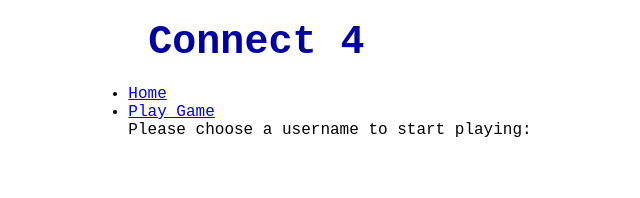
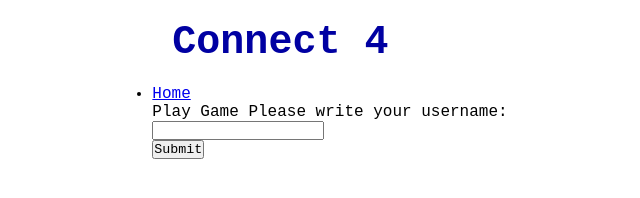
Before and after one commit to isabelcevallos/CONNECT4, a website: page index.html in a window 1280 px wide. Shown: the whole page, without its empty margins (310-950 px from the left). Drawn offline with Linux system fonts and the light colour scheme.

Commit message:
added button from home to game

```diff
--- a/game.js
+++ b/game.js
@@ -2,6 +2,7 @@ const board = document.querySelector("#board");
 const modalContainer = document.querySelector("#modal-container");
 const modalMessage = document.querySelector("#modal-message");
 const resetButton = document.querySelector("#reset");
+
 
 resetButton.onclick = () => {
     location.reload();
--- a/index.html
+++ b/index.html
@@ -14,11 +14,12 @@
     <nav>
         <ul>
             <li id="purple"><a href="index.html">Home</a></li>
-            <li><a href="main.html">Play Game</a></li>
         </ul>
     </nav>
-    <p>
-        Please choose a username to start playing:
-    </p>
+    <form action ="main.html">Play Game</a></li>
+        <label for="username">Please write your username:</label><br>
+        <input type="text" id="username" name="username"><br>
+        <input type="submit" value="Submit">
+      </form>
 </body>
 </html>
```
Also changed, not shown: main.html (+0 -5 lines).
